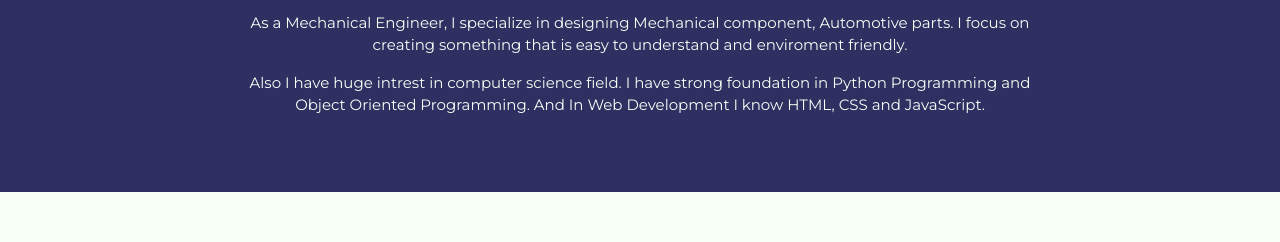
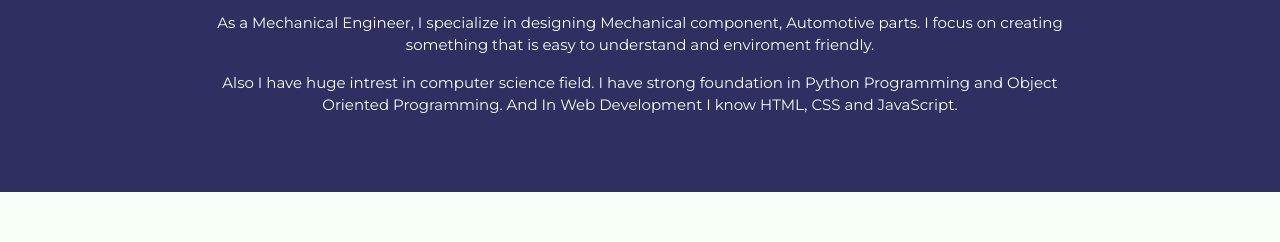
Before and after one commit to abhimanyukv2/CSS, a plain HTML site: page 01_CSS_EssentialTraining/CSS_Protfolio/index.html in a window 1280 px wide. Shown: the part 225-467 px from the top of the page. Drawn offline with Linux system fonts and the light colour scheme; files whose address does not match are found by name.

Commit message:
Creating Fluid Layout

```diff
--- a/01_CSS_EssentialTraining/CSS_Protfolio/css/style.css
+++ b/01_CSS_EssentialTraining/CSS_Protfolio/css/style.css
@@ -40,7 +40,8 @@ a:hover {
 }
 
 .content-wrap {
-    width: 800px;
+    max-width: 900px;
+    width: 90%;
     margin: 0 auto;
     padding: 60px 0;
 }
```
